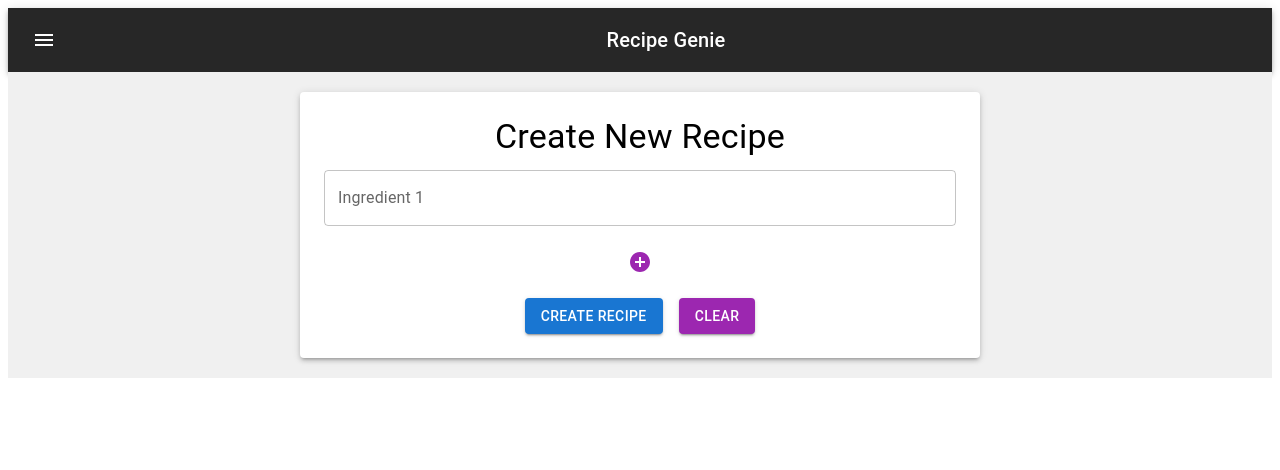
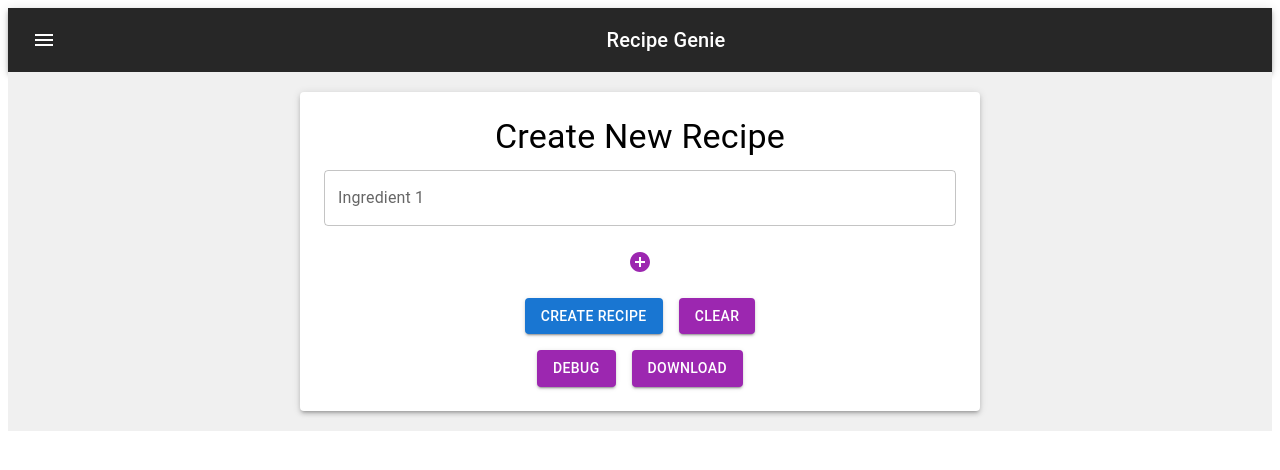
Before and after one commit to QuantumCompiler/Recipe-Genie, a React (Create React App) app in the folder recipe-genie/: page /create-recipe in a window 1280 px wide. Shown: the top 470 px of the page. Built offline with nearby package versions, Linux system fonts and the light colour scheme.

Commit message:
New Recipe Updates - Created API Call Function, Working On Extracting Data From JSON

```diff
--- a/recipe-genie/src/JS/Components/CreateNewRecipe.js
+++ b/recipe-genie/src/JS/Components/CreateNewRecipe.js
@@ -81,6 +81,52 @@ export default function CreateRecipe() {
         });
         setInputs(newInputs);
     };
+    /*  getRecipesByIngredients - A function to get recipes by ingredients with spoonacular API
+        Inputs:
+            ingredients: A string of ingredients separated by commas
+            number: The number of recipes to return (default: 10)
+            ranking: The ranking of the recipes (default: 1)
+            ignorePantry: A boolean to ignore pantry ingredients (default: false)
+        Algorithm:
+            * Create a query object with the specified parameters
+                * ingredients: The list of ingredients
+                * number: The number of recipes to return
+                * ranking: The ranking of the recipes
+                * ignorePantry: A boolean to ignore pantry ingredients
+            * Create a URL object with the spoonacular API endpoint
+            * Add the query parameters to the URL
+            * Create a headers object with the API key and host
+                * x-rapidapi-key - 0969f52154mshf5d39e0b2d8cbf0p1af05bjsn7ac99719ef08
+                * x-rapidapi-host - spoonacular-recipe-food-nutrition-v1.p.rapidapi.com
+            * Fetch the data from the API using the URL and headers
+                * Response is converted to JSON
+                * Data is stored in local storage
+                * Data is logged to the console
+                * Error is logged to the console (if applicable)
+        Return:
+            Logs the data from the spoonacular API to the console
+    */
+    function getRecipesByIngredients(ingredients, number = 10, ranking = 1, ignorePantry = false) {
+        const query = {
+            ingredients: ingredients,
+            number: number,
+            ranking: ranking,
+            ignorePantry: ignorePantry
+        };
+        const url = new URL("https://spoonacular-recipe-food-nutrition-v1.p.rapidapi.com/recipes/findByIngredients");
+        url.search = new URLSearchParams(query).toString();
+        const headers = {
+            "x-rapidapi-key": "0969f52154mshf5d39e0b2d8cbf0p1af05bjsn7ac99719ef08",
+            "x-rapidapi-host": "spoonacular-recipe-food-nutrition-v1.p.rapidapi.com"
+        };
+
+        fetch(url, { headers: headers })
+        .then(response => response.json())
+        .then(data => {
+            localStorage.setItem('NewRecipe', JSON.stringify(data));
+            console.log(data);
+        }).catch(error => console.error('Error:', error));
+    }
     /*  submit - A function to handle the form submission
         Inputs:
             event: The event object containing the form data
@@ -93,8 +139,49 @@ export default function CreateRecipe() {
     const submit = (event) => {
         event.preventDefault();
         var ingredients = '';
-        console.log('Inputs:', inputs);
+        for (let i = 0; i < inputs.length; i++) {
+            if (i < inputs.length - 1) {
+                ingredients += inputs[i].value + ',';
+            }
+            else {
+                ingredients += inputs[i].value;
+            }
+        }
+        // getRecipesByIngredients(ingredients, 1, 1, true);
     };
+    function retrieveNewestRecipe() {
+        const recipe = localStorage.getItem('One')
+        const recipeJSON = JSON.parse(recipe);
+        const title = recipeJSON[0].title;
+        const id = recipeJSON[0].id;
+        const test = recipeJSON[0].usedIngredients[0].id;
+        console.log(test);
+    }
+    function downloadRecipe() {
+        // Retrieve the item from local storage
+        const recipeData = localStorage.getItem('One');
+        if (!recipeData) {
+            console.error('No recipe found in local storage.');
+            return;
+        }
+
+        // Convert the data into a Blob
+        const blob = new Blob([recipeData], { type: 'application/json' });
+
+        // Create a URL for the Blob
+        const url = URL.createObjectURL(blob);
+
+        // Create a temporary anchor (`<a>`) element and trigger the download
+        const a = document.createElement('a');
+        a.href = url;
+        a.download = 'NewRecipe.json'; // Specify the file name for download
+        document.body.appendChild(a); // Append the anchor to the body
+        a.click(); // Simulate a click on the anchor to trigger the download
+
+        // Clean up by revoking the Blob URL and removing the temporary anchor
+        URL.revokeObjectURL(url);
+        document.body.removeChild(a);
+    }
     /*  useEffect hook:
             * This hook is used to delete an input when the deleteIndex state is updated
     */
@@ -209,6 +296,29 @@ export default function CreateRecipe() {
                         Clear
                     </Button>
                 </Box>
+                <Box
+                    sx={{
+                        display: 'flex',
+                        justifyContent: 'center',
+                        gap: 2,
+                        mt: 2,
+                    }}
+                >
+                    <Button
+                        color='secondary'
+                        variant='contained'
+                        onClick={retrieveNewestRecipe}
+                    >
+                        Debug
+                    </Button>
+                    <Button
+                        color='secondary'
+                        variant='contained'
+                        onClick={downloadRecipe}
+                    >
+                        Download
+                    </Button>
+                </Box>
             </Box>
         </Box>
     );
```
